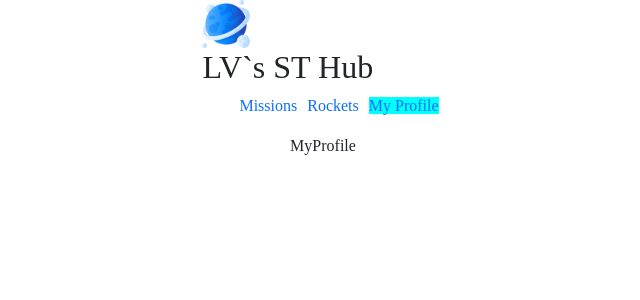
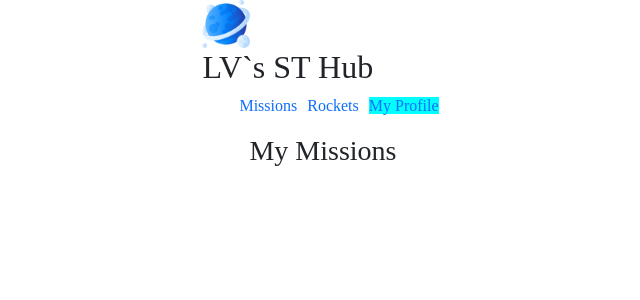
Before and after one commit to LuisDavidRodriguez/space-travelers-hub-2, a React (Create React App) app: page /MyProfile in a window 1280 px wide. Shown: the top 300 px of the page, without its empty margins (317-957 px from the left). Built offline with nearby package versions, Linux system fonts and the light colour scheme.

Commit message:
Display Joined mission

```diff
--- a/src/components/App/App.js
+++ b/src/components/App/App.js
@@ -1,6 +1,6 @@
 import React from 'react';
 import { BrowserRouter, Routes, Route } from 'react-router-dom';
-import MyProfile from '../MyProfile/MyProfile';
+import MyProfile from '../myProfile/MyProfile/MyProfile';
 import Missions from '../missions/MissionsContainer/MissionsContainer';
 import Rockets from '../Rockets/Rockets';
 import NavBar from '../Navbar/NavBar';
--- a/src/components/MyProfile/MyProfile.jsx
+++ /dev/null
@@ -1,7 +0,0 @@
-import React from 'react';
-
-const MyProfile = () => (
-  <div>MyProfile</div>
-);
-
-export default MyProfile;
--- a/src/components/missions/MissionsContainer/MissionsContainer.jsx
+++ b/src/components/missions/MissionsContainer/MissionsContainer.jsx
@@ -13,7 +13,6 @@ const Missions = () => {
       dispatch(getMissions());
     }
   });
-  console.log('missions', missions);
 
   let rows = [];
   if (missions !== 'loading') {
--- /dev/null
+++ b/src/components/myProfile/MyMissions/MyMissions.jsx
@@ -0,0 +1,28 @@
+import React from 'react';
+import { ListGroup, Stack } from 'react-bootstrap';
+import { useSelector } from 'react-redux';
+import { IS_A_MEMBER } from '../../../redux/missions/missionsApi';
+
+const MyMissions = () => {
+  const joinedMissions = useSelector(
+    ({ missions }) => missions.filter(({ status }) => status === IS_A_MEMBER),
+  );
+
+  let items = [];
+  if (joinedMissions.length > 0) {
+    items = joinedMissions.map(
+      ({ name, id }) => <ListGroup.Item key={id}>{name}</ListGroup.Item>,
+    );
+  }
+
+  return (
+    <Stack>
+      <h3>My Missions</h3>
+      <ListGroup>
+        {items}
+      </ListGroup>
+    </Stack>
+  );
+};
+
+export default MyMissions;
--- /dev/null
+++ b/src/components/myProfile/MyProfile/MyProfile.jsx
@@ -0,0 +1,10 @@
+import React from 'react';
+import MyMissions from '../MyMissions/MyMissions';
+
+const MyProfile = () => (
+  <div>
+    <MyMissions />
+  </div>
+);
+
+export default MyProfile;
```
